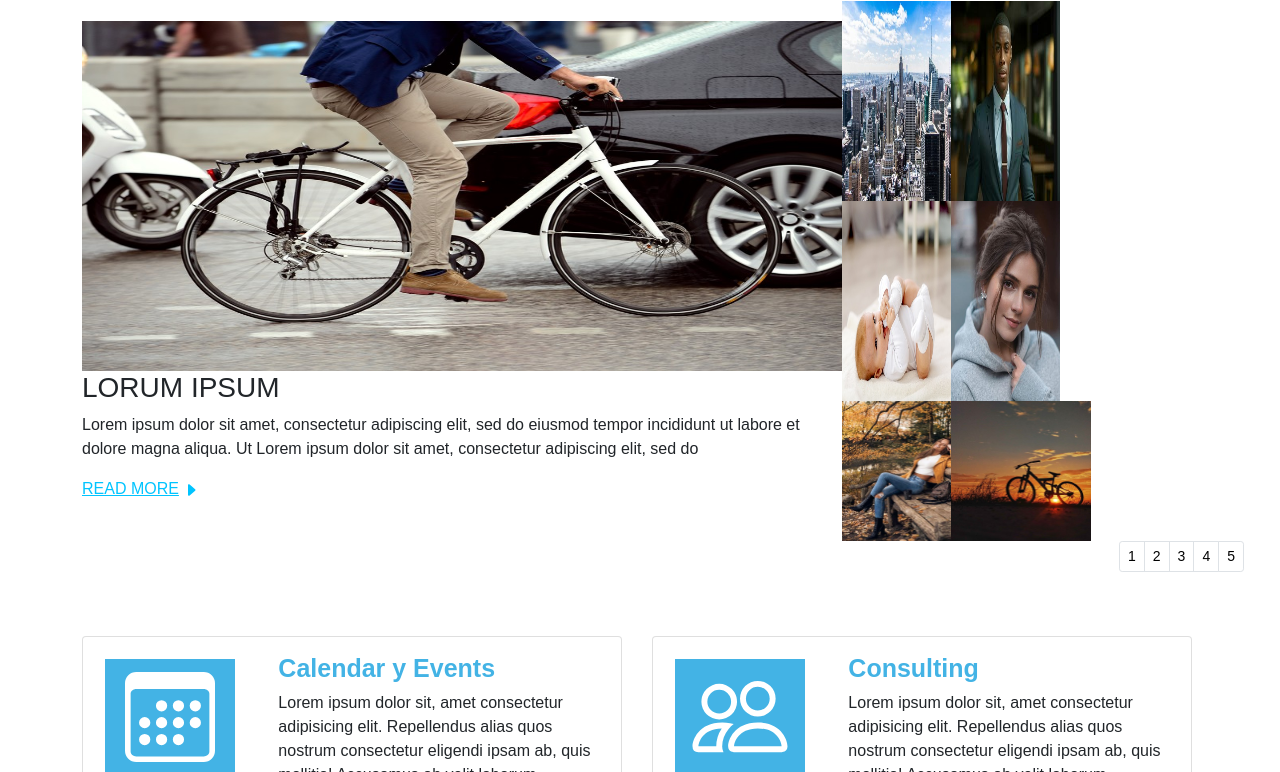
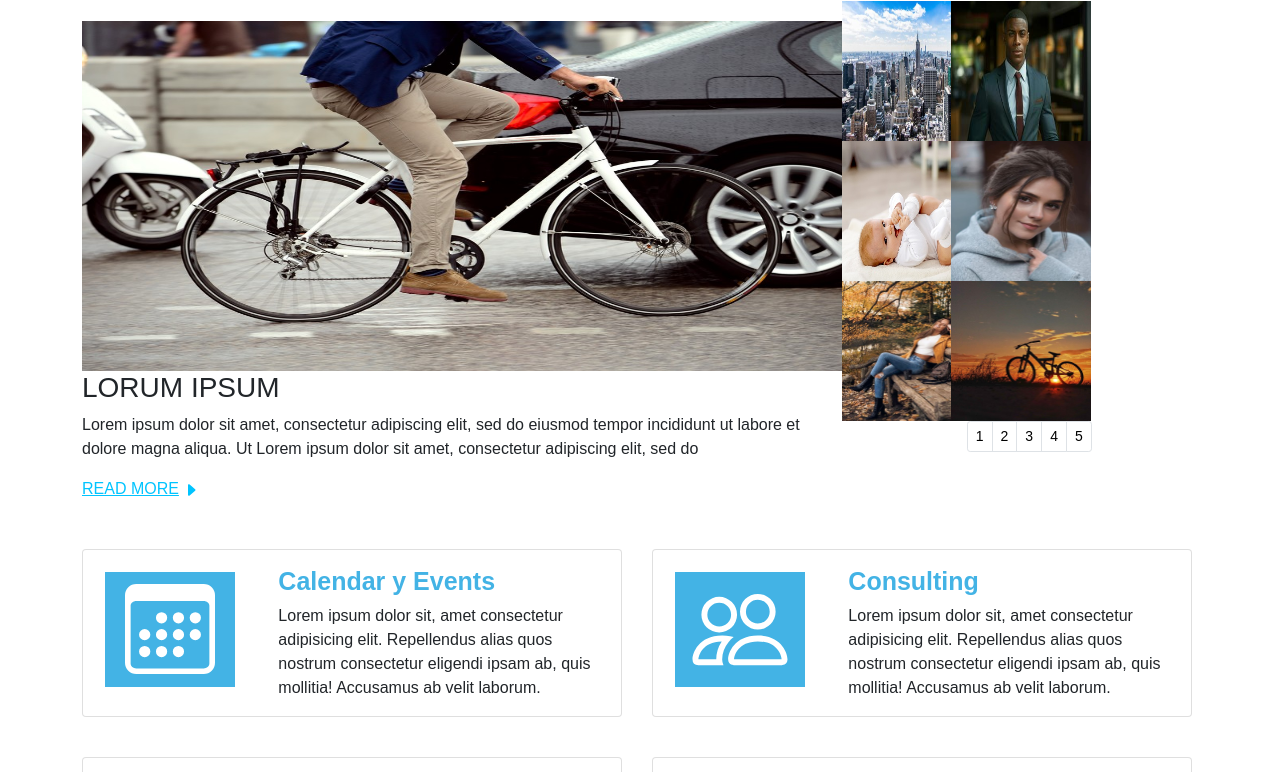
Before and after one commit to dCartaArt02/Investigacion02_LME, a plain HTML site: page index.html in a window 1280 px wide. Shown: the part 1335-2107 px from the top of the page. Drawn offline with Linux system fonts and the light colour scheme.

Commit message:
final final

```diff
--- a/index.html
+++ b/index.html
@@ -132,23 +132,22 @@
                             <h2 class="mb-4">Featured</h2>
                             <div class="row g-0">
                                 <div class="col-5 ">
-                                    <img src="img/cuidad.jpg" class="img-fluid" alt="Responsive image" width="205px" height="220px">
+                                    <img src="img/cuidad.jpg" class="img-fluidft" alt="Responsive image" width="205px" height="220px">
                                 </div>
                                 <div class="col-5">
-                                    <img src="img/man.jpg" class="img-fluid" alt="Responsive image" width="200px" height="200px">
+                                    <img src="img/man.jpg" class="img-fluidft" alt="Responsive image" width="200px" height="200px">
                                 </div>
                                 <div class="col-5">
-                                    <img src="img/bebe.jpg" class="img-fluid" alt="Responsive image" width="200px" height="200px">
+                                    <img src="img/bebe.jpg" class="img-fluidft" alt="Responsive image" width="200px" height="200px">
                                 </div>
                                 <div class="col-5">
-                                    <img src="img/mujer.jpg" class="img-fluid" alt="Responsive image">
+                                    <img src="img/mujer.jpg" class="img-fluidft" alt="Responsive image">
                                 </div>
                                 <div class="col-5">
                                     <img src="img/mujeriendo.jpg" class="img-fluidft" alt="Responsive image">
                                 </div>
                                 <div class="col-5">
                                     <img src="img/bici.jpg" class="img-fluidft" alt="Responsive image">
-                                </div>
                                     <ul class="pagination pagination-sm justify-content-end">
                                         <li class="page-item" aria-current="page">
                                           <span class="page-link">1</span>
@@ -159,6 +158,9 @@
                                         <li class="page-item"><a class="page-link" href="#">5</a></li>
                                       </ul>
                                 </div>
+
+                            </div>
+
                         </div>
                     </div>
                 </div>
```
Lines whose indentation alone changed are shown as unchanged.
